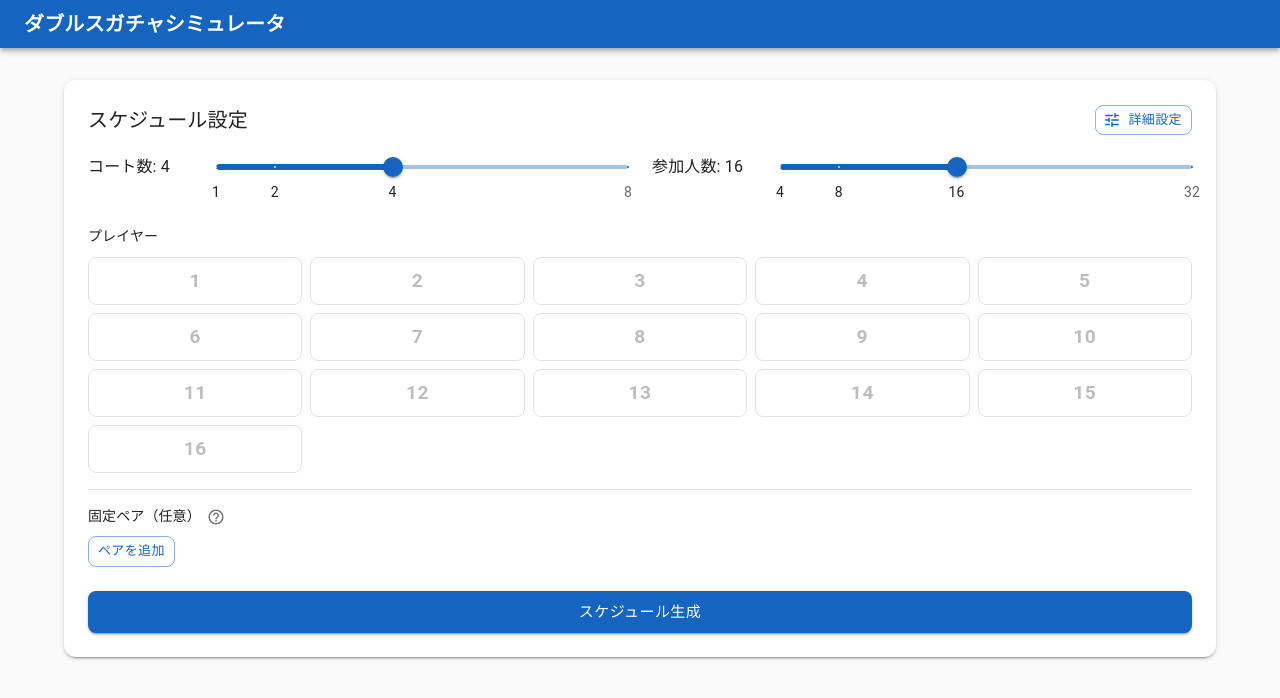
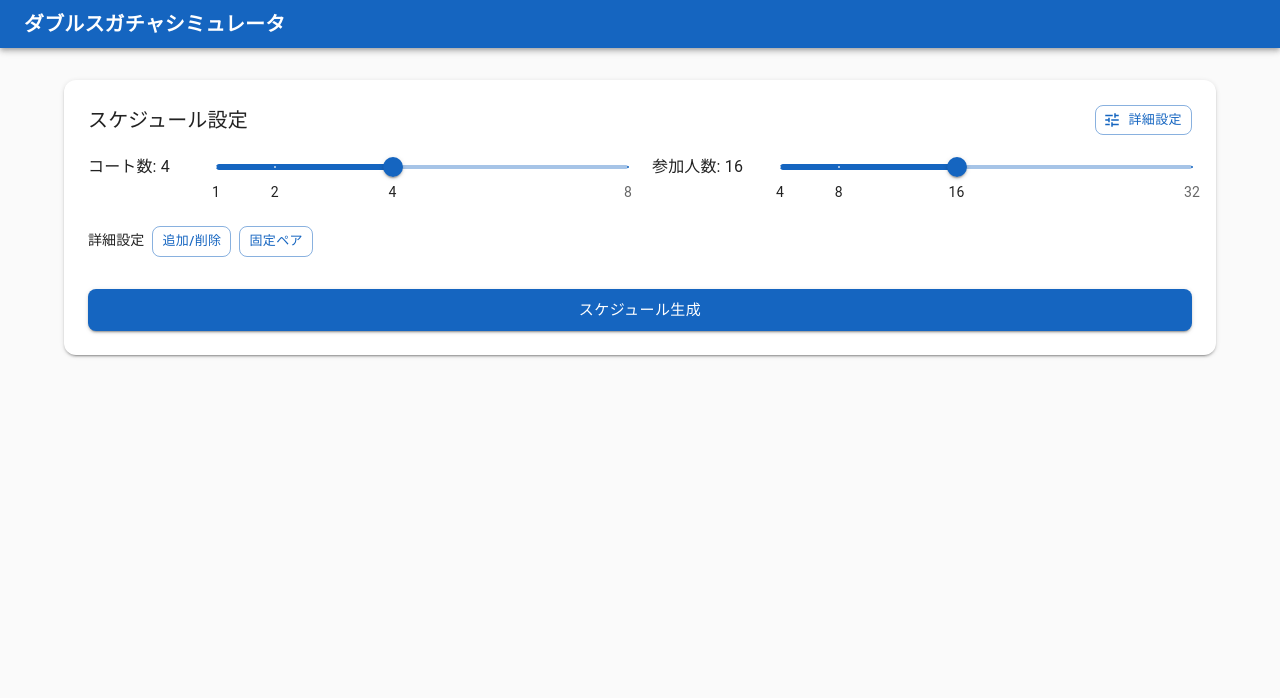
Before and after one commit to tshorea1207/doubles-random-number-table, a React (Vite) app: page / in a window 1280 px wide. Shown: the top 698 px of the page. Built offline with nearby package versions, Linux system fonts and the light colour scheme.

Commit message:
スケジュール設定セクションのプレイヤー追加削除機能と固定ペア機能を統合

```diff
--- a/src/components/ScheduleForm.tsx
+++ b/src/components/ScheduleForm.tsx
@@ -14,7 +14,7 @@ import {
   DialogTitle,
   DialogContent,
   DialogActions,
-  Popover,
+
   Stack,
   Tooltip,
 } from "@mui/material";
@@ -70,7 +70,7 @@ export function ScheduleForm({ onGenerate, onRegenerate, onCancel, isGenerating,
   const [pendingAdds, setPendingAdds] = useState<number[]>([]);
   const [pendingRemoves, setPendingRemoves] = useState<number[]>([]);
   const [pairSelection, setPairSelection] = useState<PairSelectionState>({ mode: 'inactive' });
-  const [helpAnchorEl, setHelpAnchorEl] = useState<HTMLElement | null>(null);
+  const [showPlayerGrid, setShowPlayerGrid] = useState(false);
 
   // 参加人数変更時に無効な固定ペアを削除
   useEffect(() => {
@@ -419,13 +419,64 @@ export function ScheduleForm({ onGenerate, onRegenerate, onCancel, isGenerating,
             )}
           </Grid>
 
-          {/* === プレイヤーグリッド === */}
+          {/* === 詳細設定セクション === */}
           <Grid item xs={12} order={3}>
-            <Box sx={{ mb: 2 }}>
-              <Typography variant="subtitle2" gutterBottom>
-                {schedule ? '参加者' : 'プレイヤー'}
-              </Typography>
+            {/* ヘッダー行: ラベル + ボタン */}
+            <Box sx={{ display: 'flex', alignItems: 'center', gap: 1, mb: 1 }}>
+              <Typography variant="subtitle2">詳細設定</Typography>
+              <Button
+                variant="outlined"
+                size="small"
+                onClick={() => setShowPlayerGrid(prev => !prev)}
+                disabled={isGenerating}
+              >
+                追加/削除
+              </Button>
+              {pairSelectablePlayers.size >= 2 && pairSelection.mode === 'inactive' && (
+                <Button
+                  variant="outlined"
+                  size="small"
+                  onClick={() => {
+                    setPairSelection({ mode: 'selecting', firstPlayer: null });
+                    setShowPlayerGrid(true);
+                  }}
+                  disabled={isGenerating}
+                >
+                  固定ペア
+                </Button>
+              )}
+            </Box>
 
+            {/* 固定ペアチップ（常に表示） */}
+            {fixedPairs.length > 0 && (
+              <Stack direction="row" spacing={1} sx={{ mb: 1, flexWrap: 'wrap', gap: 1 }}>
+                {fixedPairs.map((pair, index) => (
+                  <Chip
+                    key={index}
+                    label={`${pair.player1} & ${pair.player2}`}
+                    onDelete={() => handleRemoveFixedPair(index)}
+                    variant="outlined"
+                    sx={{
+                      borderColor: PAIR_COLORS[index % PAIR_COLORS.length],
+                      borderWidth: 2,
+                      color: PAIR_COLORS[index % PAIR_COLORS.length],
+                      fontWeight: 600,
+                    }}
+                  />
+                ))}
+              </Stack>
+            )}
+
+            {/* 固定ペア警告メッセージ */}
+            {fixedPairsValidation.warnings?.map((warning, i) => (
+              <Alert severity="warning" sx={{ mt: 1 }} key={i}>
+                {warning}
+              </Alert>
+            ))}
+
+            {/* プレイヤーグリッド（トグルまたはペア選択モード時に表示） */}
+            {(showPlayerGrid || pairSelection.mode === 'selecting') && (
+              <Box sx={{ mt: 1 }}>
                 {/* ペア選択モード時のバナー */}
                 {pairSelection.mode === 'selecting' && (
                   <Alert
@@ -477,78 +528,7 @@ export function ScheduleForm({ onGenerate, onRegenerate, onCancel, isGenerating,
                   </Typography>
                 )}
               </Box>
-
-            <Divider sx={{ my: 2 }} />
-
-            {/* === 固定ペアセクション === */}
-            <Box>
-              <Box sx={{ display: 'flex', alignItems: 'center', gap: 0.5, mb: 1 }}>
-                <Typography variant="subtitle2">固定ペア（任意）</Typography>
-                <IconButton
-                  size="small"
-                  onClick={(e) => setHelpAnchorEl(e.currentTarget)}
-                  sx={{ p: 0.25 }}
-                >
-                  <HelpOutlineIcon sx={{ fontSize: 18 }} />
-                </IconButton>
-                <Popover
-                  open={Boolean(helpAnchorEl)}
-                  anchorEl={helpAnchorEl}
-                  onClose={() => setHelpAnchorEl(null)}
-                  anchorOrigin={{ vertical: 'bottom', horizontal: 'left' }}
-                >
-                  <Typography sx={{ p: 1.5 }} variant="body2">
-                    固定ペアは全ラウンドで常に一緒にプレイします
-                  </Typography>
-                </Popover>
-              </Box>
-
-              {/* 現在の固定ペアをチップで表示 */}
-              {fixedPairs.length > 0 && (
-                <Stack direction="row" spacing={1} sx={{ mb: 1, flexWrap: 'wrap', gap: 1 }}>
-                  {fixedPairs.map((pair, index) => (
-                    <Chip
-                      key={index}
-                      label={`${pair.player1} & ${pair.player2}`}
-                      onDelete={() => handleRemoveFixedPair(index)}
-                      variant="outlined"
-                      sx={{
-                        borderColor: PAIR_COLORS[index % PAIR_COLORS.length],
-                        borderWidth: 2,
-                        color: PAIR_COLORS[index % PAIR_COLORS.length],
-                        fontWeight: 600,
-                      }}
-                    />
-                  ))}
-                </Stack>
             )}
-
-              {/* ペア追加ボタン */}
-              {pairSelectablePlayers.size >= 2 && pairSelection.mode === 'inactive' && (
-                <Button
-                  variant="outlined"
-                  size="small"
-                  onClick={() => setPairSelection({ mode: 'selecting', firstPlayer: null })}
-                  disabled={isGenerating}
-                >
-                  ペアを追加
-                </Button>
-              )}
-
-              {/* 選択可能なプレイヤーがいない場合 */}
-              {pairSelectablePlayers.size < 2 && fixedPairs.length > 0 && pairSelection.mode === 'inactive' && (
-                <Typography variant="caption" color="text.secondary">
-                  全てのプレイヤーが固定ペアに割り当て済みです
-                </Typography>
-              )}
-
-              {/* 警告メッセージ */}
-              {fixedPairsValidation.warnings?.map((warning, i) => (
-                <Alert severity="warning" sx={{ mt: 1 }} key={i}>
-                  {warning}
-                </Alert>
-              ))}
-            </Box>
 
             {/* === 変更内容プレビュー（生成後 & 変更ありの場合のみ） === */}
             {schedule && hasPendingChanges && (
```
Lines whose indentation alone changed are shown as unchanged.
